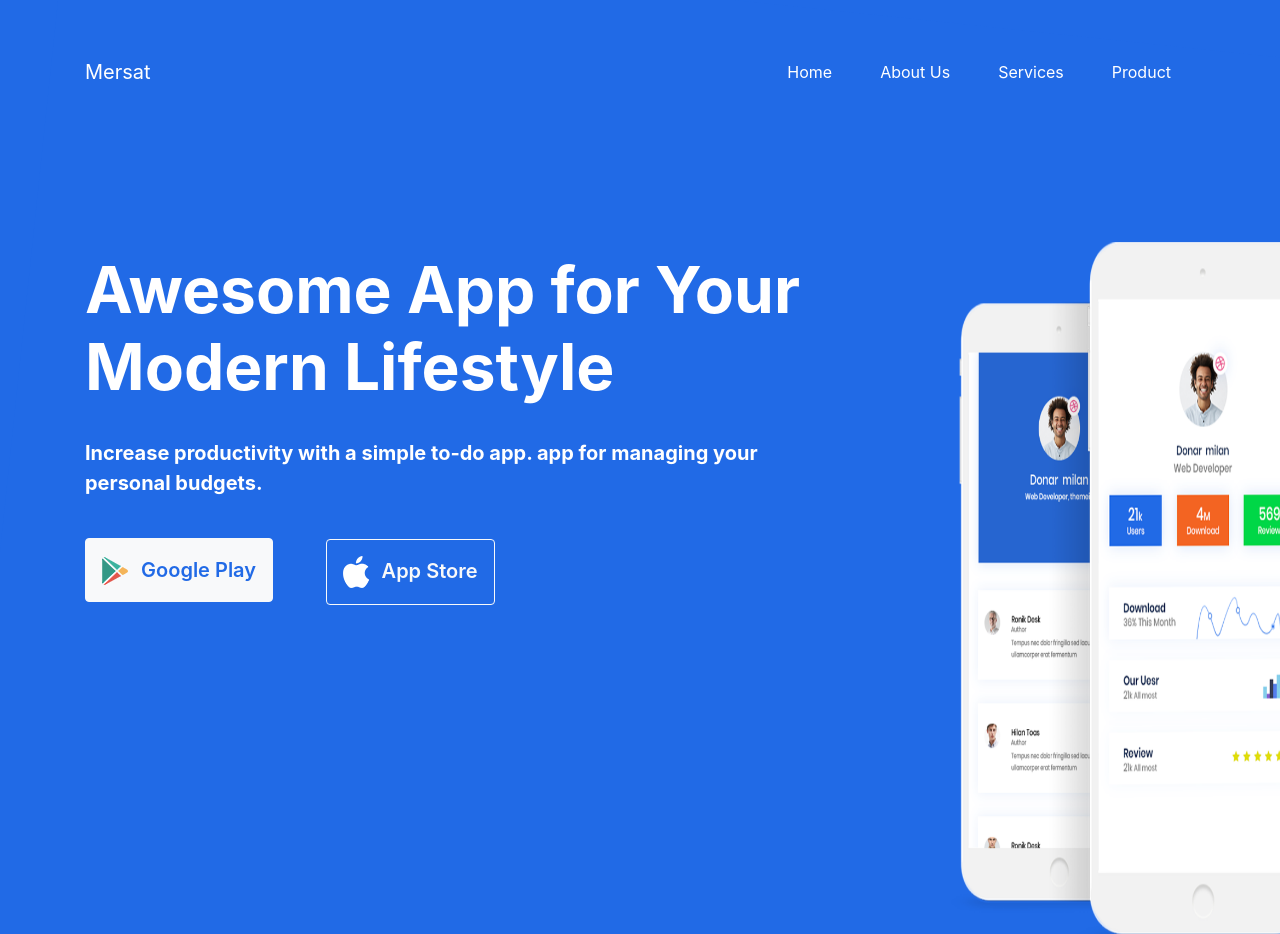
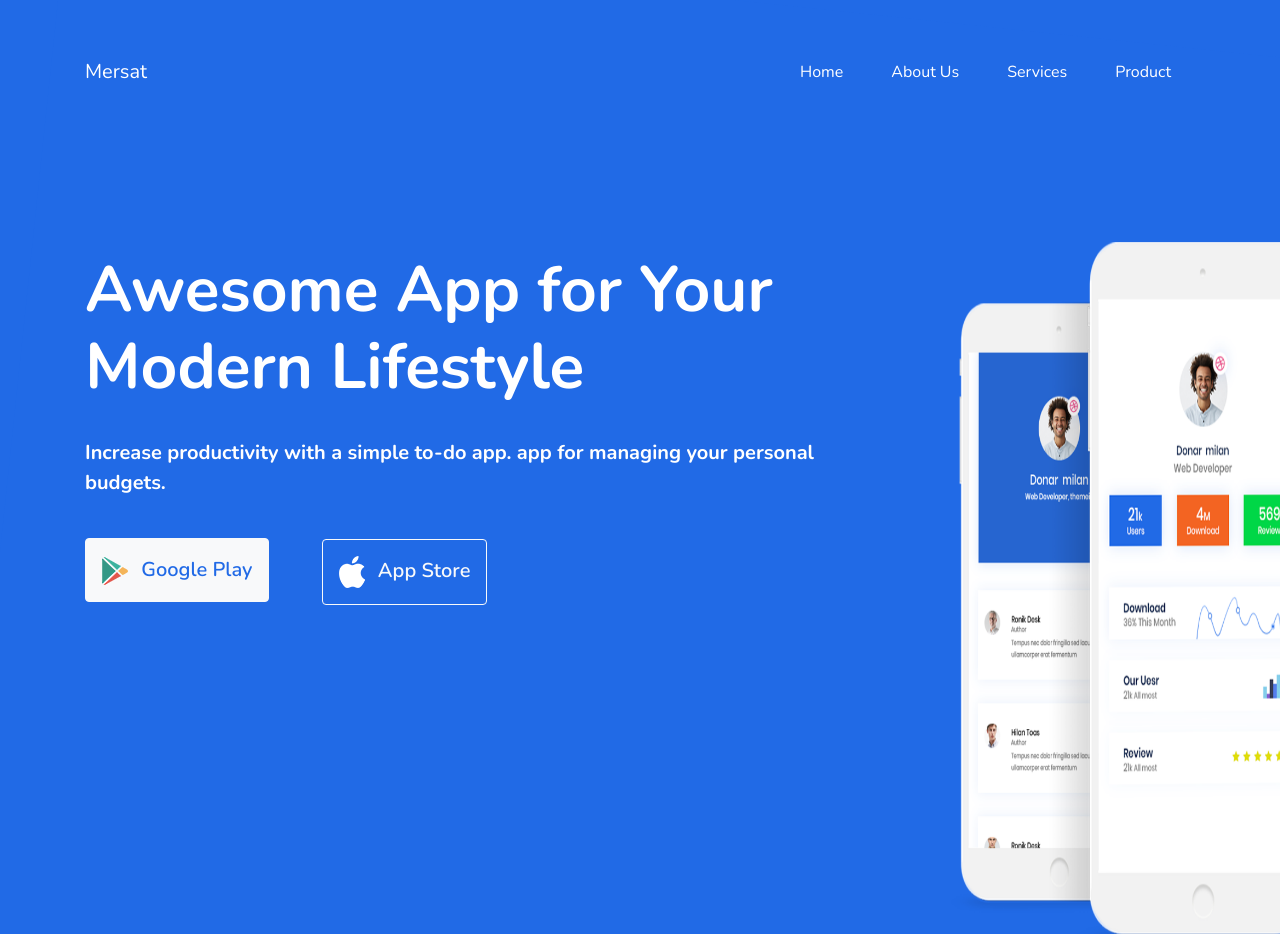
Before and after one commit to YoussefNesafe/Mersat, a plain HTML site: page index.html in a window 1280 px wide. Shown: the top 934 px of the page. Drawn offline with nearby package versions, Linux system fonts and the light colour scheme; a script that the page names is missing.

Commit message:
add font style

```diff
--- a/css/myFramework.css
+++ b/css/myFramework.css
@@ -4,6 +4,9 @@
   margin: 0;
   padding: 0;
   box-sizing: border-box;
+}
+body {
+  font-family: "Nunito", sans-serif;
 }
 .pb-10 {
   padding-bottom: 100px;
--- a/index.html
+++ b/index.html
@@ -5,6 +5,11 @@
     <meta charset="UTF-8">
     <meta http-equiv="X-UA-Compatible" content="IE=edge">
     <meta name="viewport" content="width=device-width, initial-scale=1.0">
+
+    <link rel="preconnect" href="https://fonts.googleapis.com">
+    <link rel="preconnect" href="https://fonts.gstatic.com" crossorigin>
+    <link href="https://fonts.googleapis.com/css2?family=Nunito:wght@200;300;400;500;600;700;800;900&display=swap"
+        rel="stylesheet">
 
     <link rel="stylesheet" href="./css/font-awesome.min.css">
     <link rel="stylesheet" href="./css/bootstrap.css">
```
